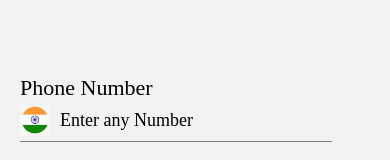
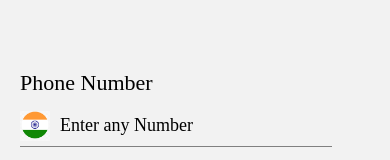
Before and after one commit to mnknegi/rn-MyFone, a React Native app: screen /PhoneLoginScreen in a window 390 px wide. Shown: the part 346-506 px from the top of the page. Built offline with nearby package versions, Linux system fonts and the light colour scheme.

Commit message:
margin between text and textinput

```diff
--- a/src/components/PhoneLoginComponents/NumberInputHolder.js
+++ b/src/components/PhoneLoginComponents/NumberInputHolder.js
@@ -30,6 +30,7 @@ const styles = StyleSheet.create({
   },
   headerText: {
     marginLeft: 20,
+    marginBottom: 10,
     fontFamily: "HelveticaNeue-Bold",
     fontSize: 22,
   },
```
